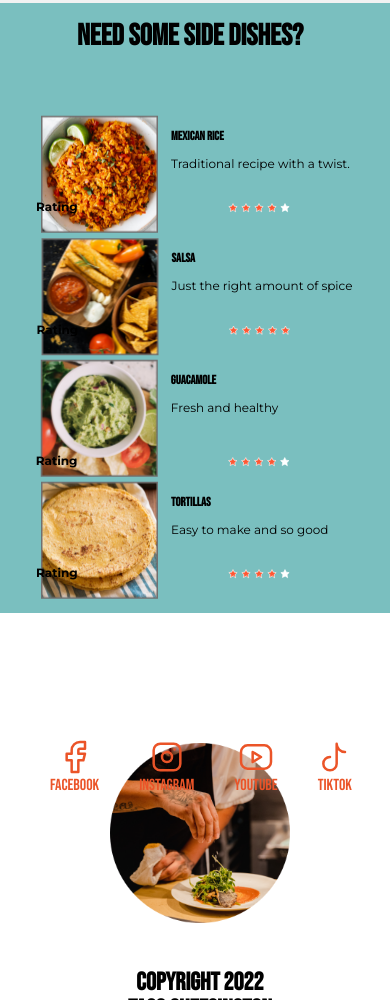
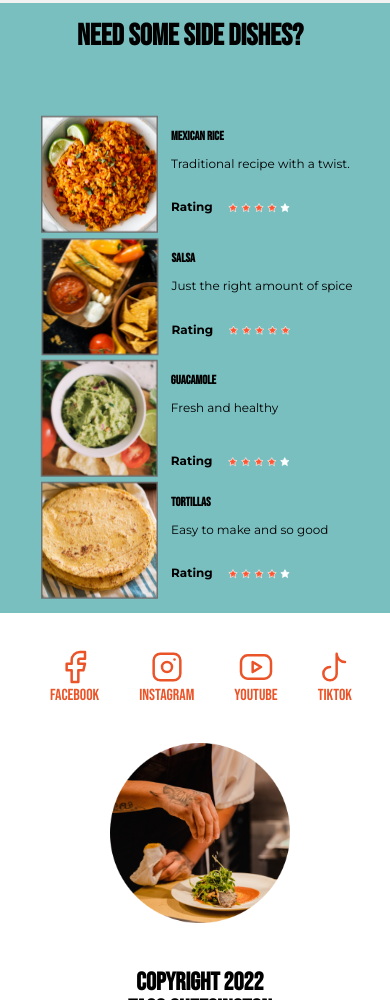
Before and after one commit to nschasny/Interactive_recipe_for_a_social_network_page, a plain HTML site: page index.html in a window 390 px wide. Shown: the part 2778-3778 px from the top of the page. Drawn offline with Linux system fonts and the light colour scheme; a web font is replaced by a local one.

Commit message:
Add files via upload

```diff
--- a/style.css
+++ b/style.css
@@ -557,6 +557,10 @@ color: #FF5733;
 
       }
 
+        #sidedishes .rating {
+          bottom:4px;
+          left:260px;
+        }
 
 
       .headerimages  span {
@@ -1401,7 +1405,7 @@ bottom:-10px;
     display: flex;
     text-align: center;
     position: relative;
-    bottom:180px;
+    bottom:270px;
     margin-left:80px;
   }
   #socialm span {
```
